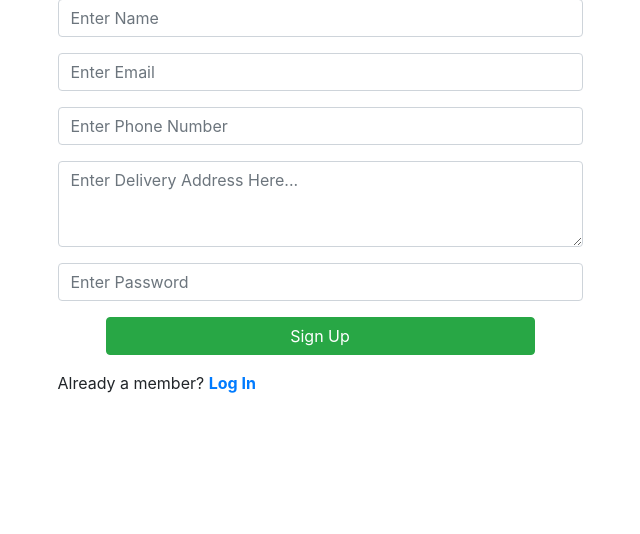
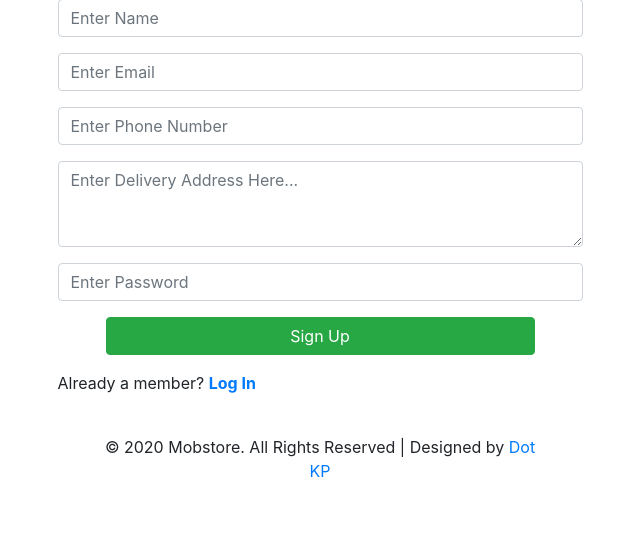
Before and after one commit to nihal-kp/Mobstore, a PHP site: page /signup.php in a window 1280 px wide. Shown: the part 147-681 px from the top of the page, without its empty margins (320-960 px from the left). Run offline with PHP 8.4, Linux system fonts and the light colour scheme; data that the repository does not hold is empty.

Commit message:
added footer

```diff
--- a/signup.php
+++ b/signup.php
@@ -40,7 +40,7 @@
     </div>
     </nav>
     <div class= "container">
-        <div class="col-6 mx-auto mt-5">
+        <div class="col-lg-6 col-md-8 col-10 mx-auto mt-5">
             <div class="">
                 <h3 class="text-center">Create New Account</h3>
                 <form action="" method ="post">
@@ -65,6 +65,11 @@
                 </form>
             </div>
                 <p>Already a member? <a href="signup.php"><b>Log In</b></a></p>
+        </div>
+        <div class="col-lg-5 col-md-9 col-12 pt-lg-4 pt-md-3 pt-3 mx-auto">
+            <p class="text-center">
+                © 2020 Mobstore. All Rights Reserved | Designed by <a href="#" target="_blank">Dot KP</a>
+            </p>
         </div>
     </div>
 
```
Also changed, not shown: cart.php (+7 -0 lines), checkout.php (+7 -0 lines), index.php (+7 -0 lines), login.php (+6 -1 lines).
